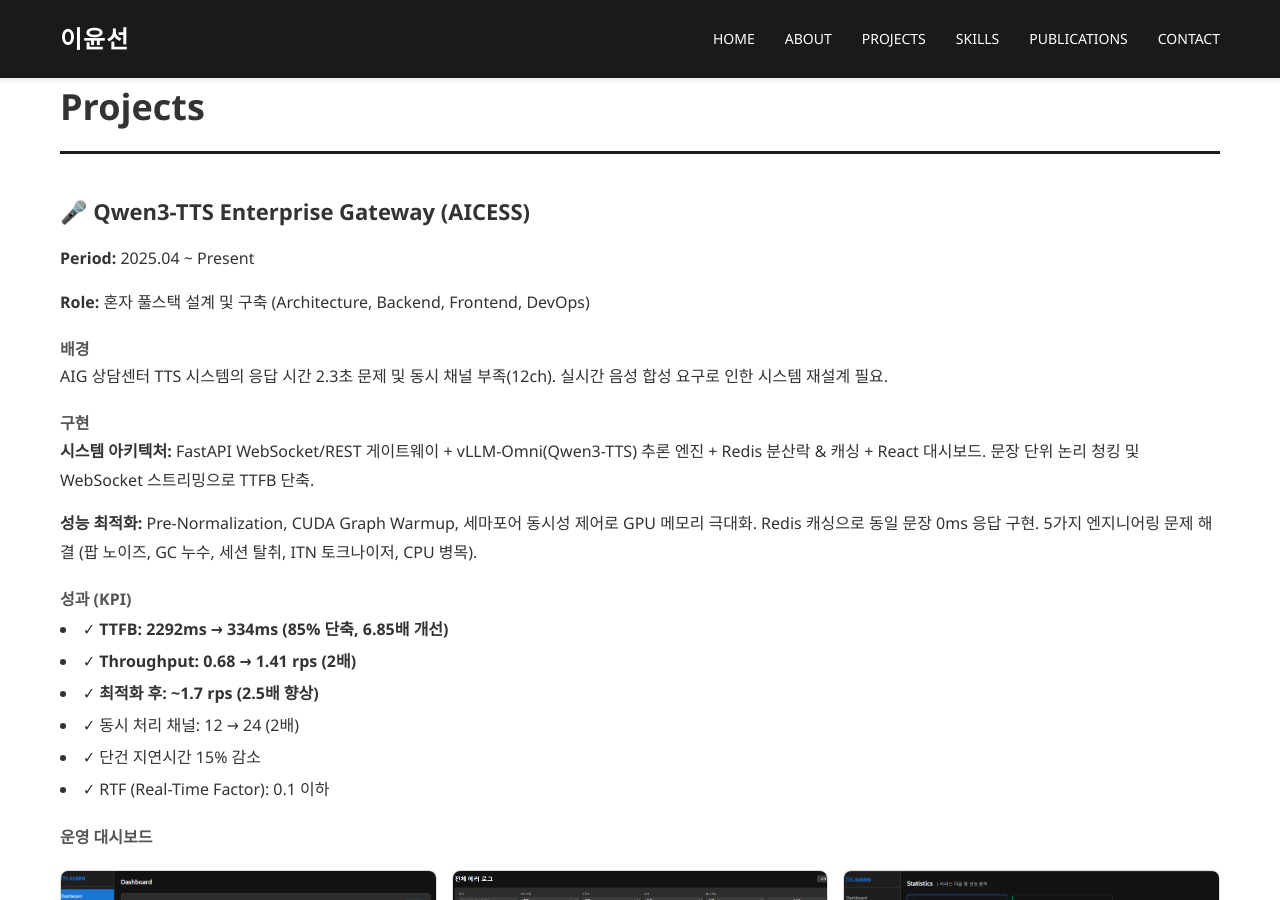
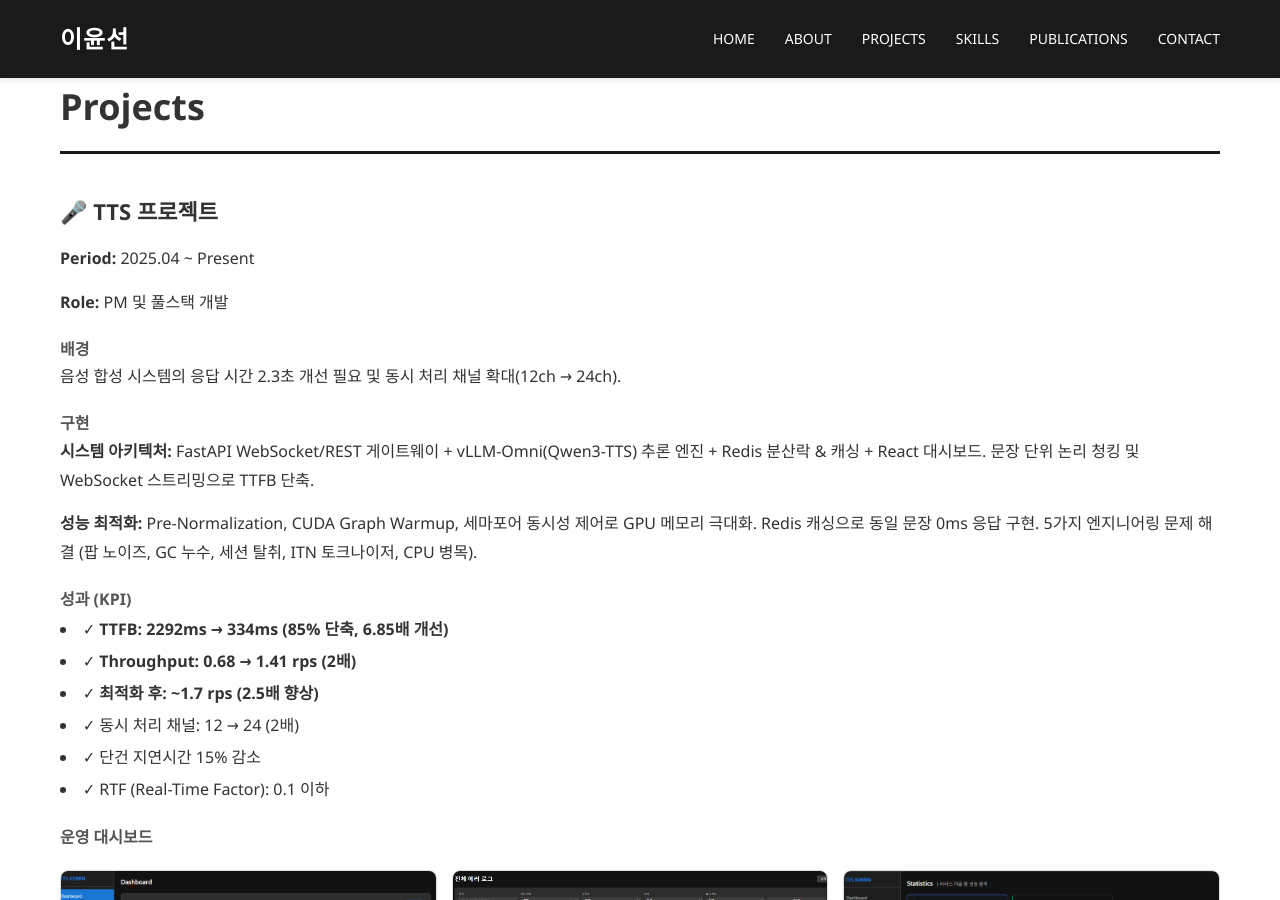
Before and after one commit to ckc5800/ckc5800.github.io, a Jekyll site: the page built from projects.html, in a window 1280 px wide and 900 px high. Built offline with Jekyll 4.4.1, drawn with Linux system fonts in a browser that asks for light colours.

Commit message:
Simplify TTS project name: remove Qwen3, AIG references

```diff
--- a/projects.html
+++ b/projects.html
@@ -6,12 +6,12 @@ title: Projects
 <h2>Projects</h2>
 
 <div style="margin-bottom: 50px;">
-    <h3>🎤 Qwen3-TTS Enterprise Gateway (AICESS)</h3>
+    <h3>🎤 TTS 프로젝트</h3>
     <p><strong>Period:</strong> 2025.04 ~ Present</p>
-    <p><strong>Role:</strong> 혼자 풀스택 설계 및 구축 (Architecture, Backend, Frontend, DevOps)</p>
+    <p><strong>Role:</strong> PM 및 풀스택 개발</p>
 
     <h4 style="margin-top: 20px; color: #555;">배경</h4>
-    <p>AIG 상담센터 TTS 시스템의 응답 시간 2.3초 문제 및 동시 채널 부족(12ch). 실시간 음성 합성 요구로 인한 시스템 재설계 필요.</p>
+    <p>음성 합성 시스템의 응답 시간 2.3초 개선 필요 및 동시 처리 채널 확대(12ch → 24ch).</p>
 
     <h4 style="margin-top: 20px; color: #555;">구현</h4>
     <p><strong>시스템 아키텍처:</strong> FastAPI WebSocket/REST 게이트웨이 + vLLM-Omni(Qwen3-TTS) 추론 엔진 + Redis 분산락 & 캐싱 + React 대시보드. 문장 단위 논리 청킹 및 WebSocket 스트리밍으로 TTFB 단축.</p>
```
